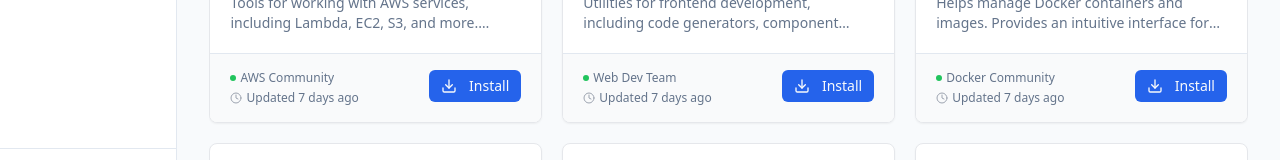
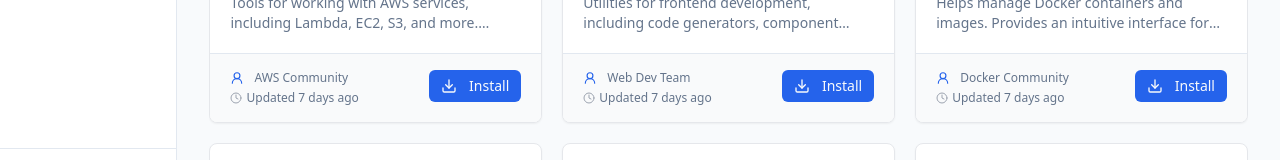
Before and after one commit to johnny96124/mcpnow-website-contentchange-95, a React (Vite) app: page /discovery in a window 1280 px wide. Shown: the part 579-739 px from the top of the page. Built offline with nearby package versions, Linux system fonts and the light colour scheme.

Commit message:
feat: Replace author badge with icon
Replaces the green badge next to the author name in the card component with an icon. Also removes the text truncation for the author name.

```diff
--- a/src/pages/Discovery.tsx
+++ b/src/pages/Discovery.tsx
@@ -15,6 +15,7 @@ import {
   Search,
   Star,
   Tag,
+  UserRound,
   Users,
   Watch,
   X
@@ -513,8 +514,8 @@ const Discovery = () => {
                       <div className="flex flex-col text-xs text-muted-foreground">
                         {server.author && (
                           <div className="flex items-center mb-1">
-                            <StatusIndicator status="verified" size="sm" />
-                            <span className="ml-1 font-medium break-words line-clamp-1 max-w-[130px]">
+                            <UserRound className="h-3.5 w-3.5 mr-1.5 text-blue-600" />
+                            <span className="ml-1 font-medium break-words max-w-[130px]">
                               {server.author}
                             </span>
                           </div>
@@ -683,6 +684,7 @@ const Discovery = () => {
                       <div>
                         <h3 className="text-xs font-medium text-gray-500 dark:text-gray-400 mb-0.5">Author</h3>
                         <div className="flex items-center">
+                          <UserRound className="h-3.5 w-3.5 mr-1.5 text-blue-600" />
                           <span className="text-sm font-medium text-gray-800 dark:text-gray-200">
                             {selectedServer.author || `${selectedServer.name.split(' ')[0]} Team`}
                           </span>
```
